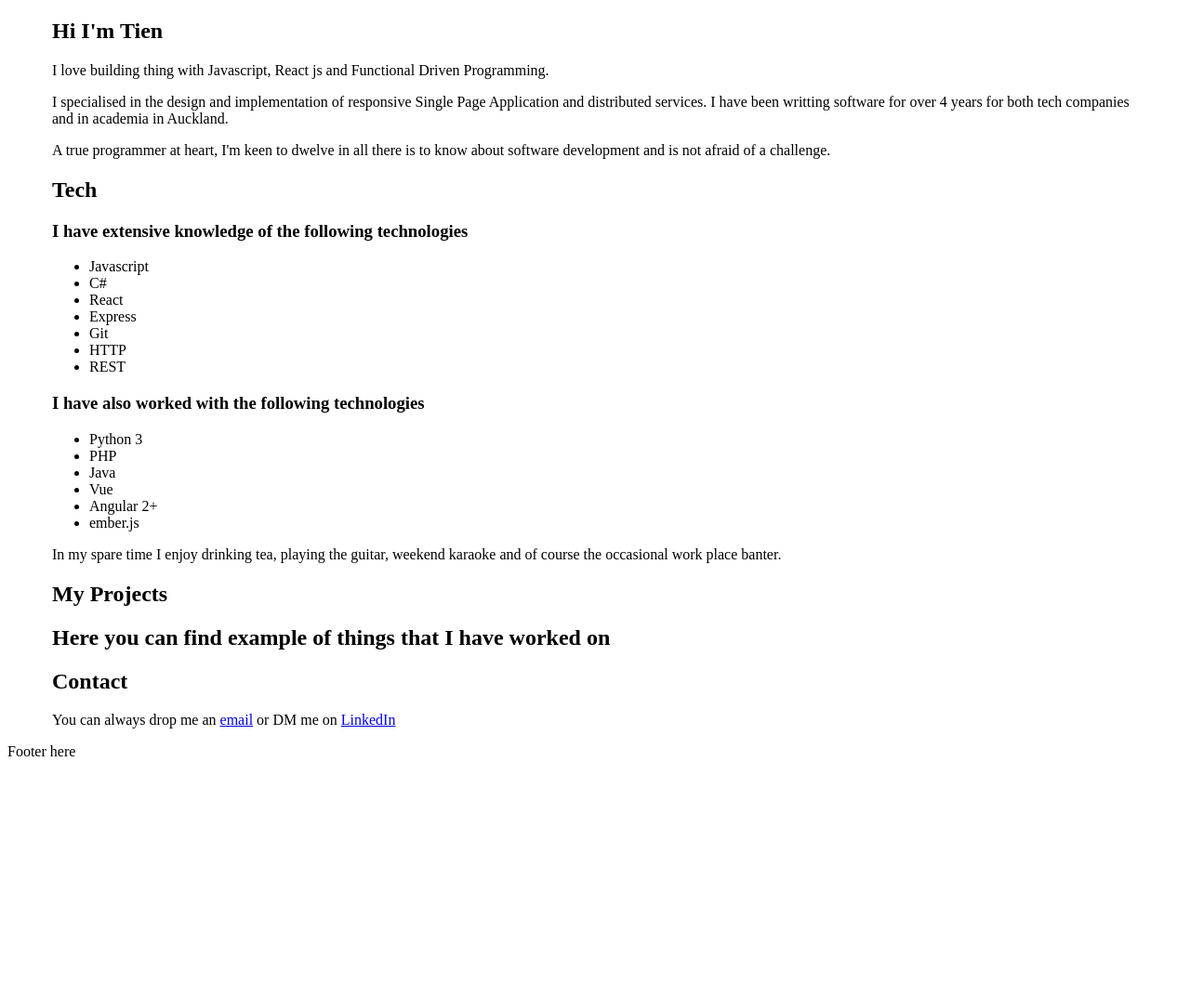
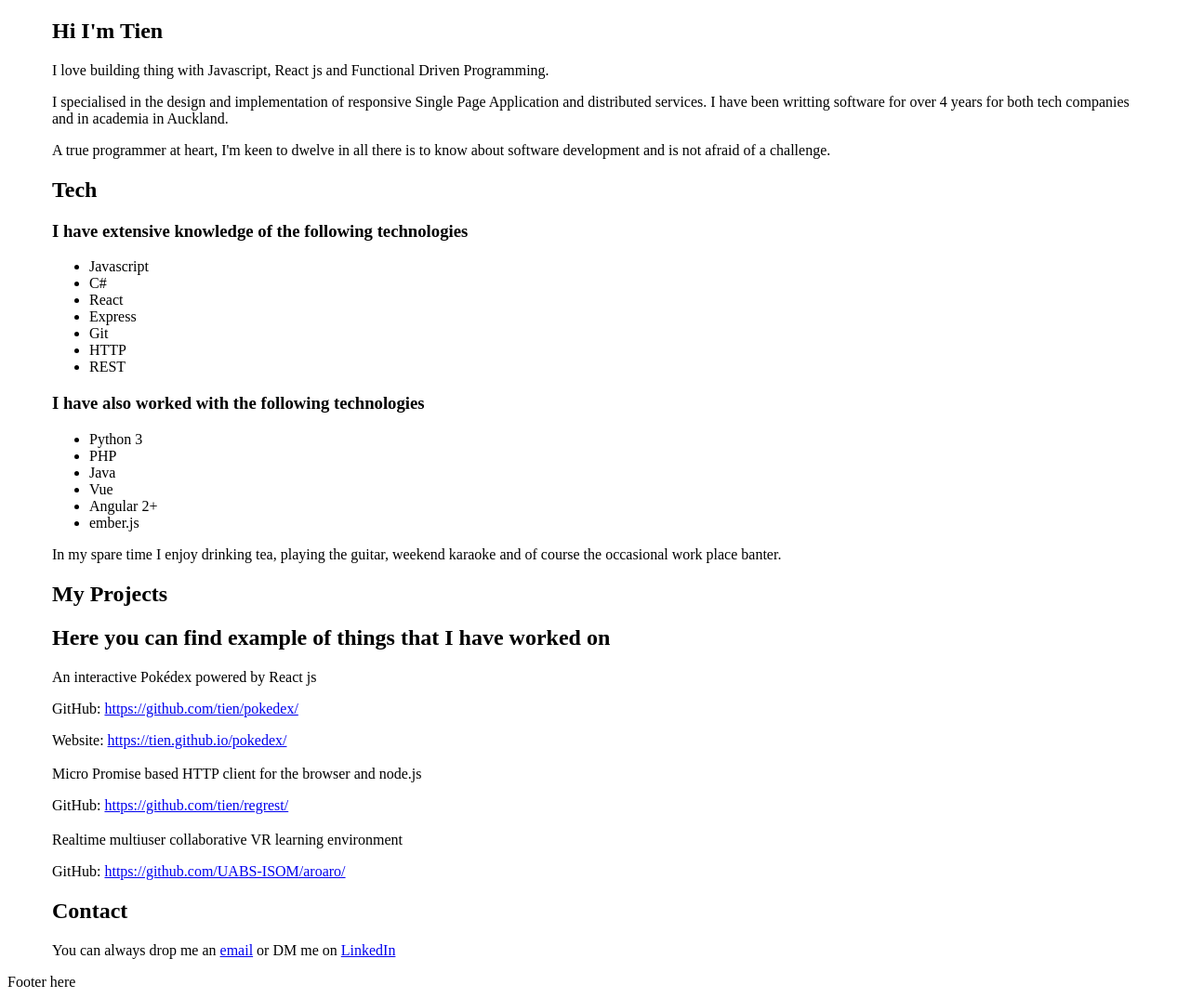
Before and after one commit to tien/tien.github.io, a Jekyll site: the page built from index.html, in a window 1280 px wide. Shown: the whole page at 93% size. Built offline with Jekyll 4.4.1, drawn with Linux system fonts in a browser that asks for light colours; before the commit the page ends 900 px from its top, so only the background shows below that.

Commit message:
Generate project from yaml file

```diff
--- a/_config.yml
+++ b/_config.yml
@@ -7,7 +7,7 @@ description: > # this means to ignore newlines until "baseurl:"
   Google search results) and in your feed.xml site description.
 # baseurl: "/example" # the subpath of your site, e.g. /blog/
 url: "http://tien.github.io" # the base hostname & protocol for your site
-linkedIn_username: tien
+linkedin_username: tien
 github_username: tien
 
 # Build settings
--- /dev/null
+++ b/_data/projects.yml
@@ -0,0 +1,12 @@
+- name: Pokédex
+  description: An interactive Pokédex powered by React js
+  github: https://github.com/tien/pokedex/
+  website: https://tien.github.io/pokedex/
+
+- name: Regrest js
+  description: Micro Promise based HTTP client for the browser and node.js
+  github: https://github.com/tien/regrest/
+
+- name: Aroaro
+  description: Realtime multiuser collaborative VR learning environment
+  github: https://github.com/UABS-ISOM/aroaro/
--- a/index.html
+++ b/index.html
@@ -58,12 +58,28 @@ layout: default
   <header>
     <h1>My Projects</h1>
     <h2>Here you can find example of things that I have worked on</h2>
+    {% for project in site.data.projects %}
+    <article>
+      <h3>{{ project.title }}</h3>
+      <p>{{ project.description }}</p>
+      {% if project.github %}
+      <p>
+        GitHub: <a href="{{ project.github }}"> {{ project.github }}</a>
+      </p>
+      {% endif %} {% if project.website %}
+      <p>
+        Website: <a href="{{ project.website }}"> {{ project.website }}</a>
+      </p>
+      {% endif %}
+    </article>
+    {% endfor %}
   </header>
 </section>
 <section id="contact">
   <header><h1>Contact</h1></header>
   <p>
-    You can always drop me an <a href="mailto:{{ site.email }}">email</a> or DM me on
-    <a href="https://www.linkedin.com/in/{{ site.linkedIn }}">LinkedIn</a>
+    You can always drop me an <a href="mailto:{{ site.email }}">email</a> or DM
+    me on
+    <a href="https://www.linkedin.com/in/{{ site.linkedin }}">LinkedIn</a>
   </p>
 </section>
```
